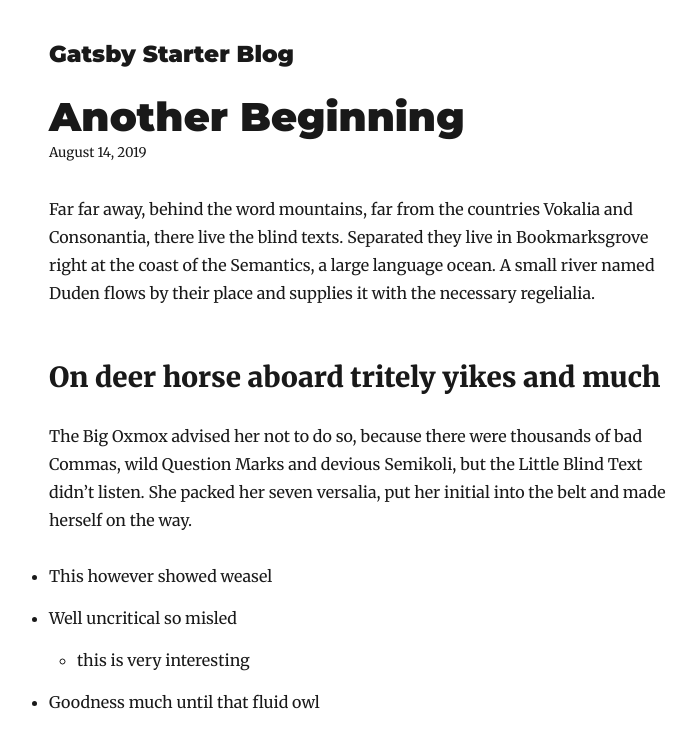
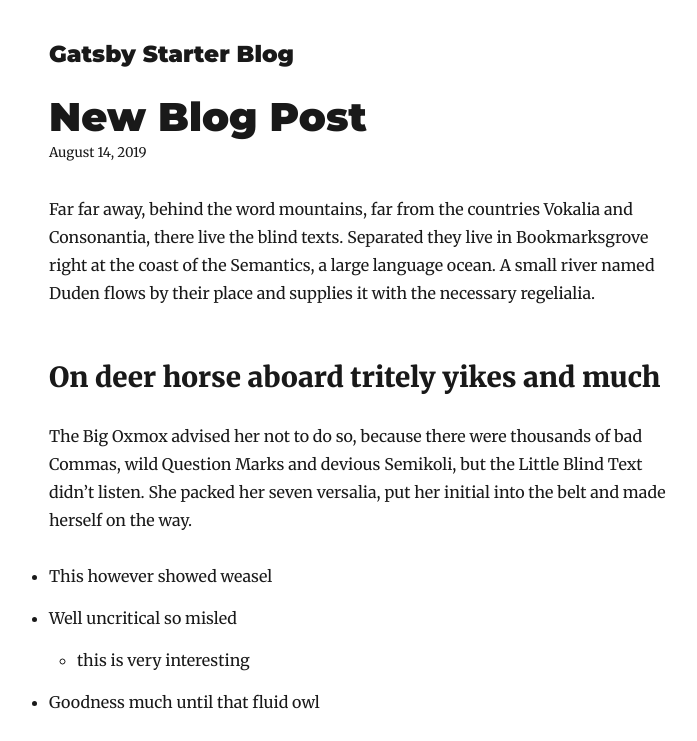
Before and after one commit to shivamtayal/serverless-blog, a Gatsby site: page /another-beginning/ in a window 1280 px wide. Shown: the top 741 px of the page, without its empty margins (276-973 px from the left). Built offline with nearby package versions, Linux system fonts and the light colour scheme; Gatsby itself is replaced by a stand-in of ours; some packages are replaced by stand-ins of ours.

Commit message:
Blog Post Updated

```diff
--- a/content/blog/another-beginning/index.md
+++ b/content/blog/another-beginning/index.md
@@ -1,7 +1,7 @@
 ---
-title: Another Beginning
+title: New Blog Post
 date: "2019-08-14T22:40:32.169Z"
-description: This is a custom description for SEO and Open Graph purposes, rather than the default generated excerpt. Simply add a description field to the frontmatter.
+description: This is a new blog post. Hello Everyone!
 ---
 
 Far far away, behind the word mountains, far from the countries Vokalia and
```
